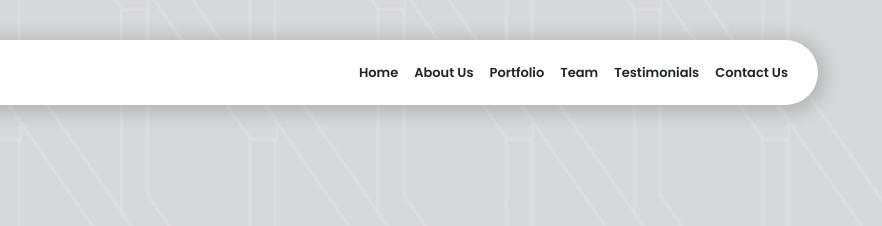
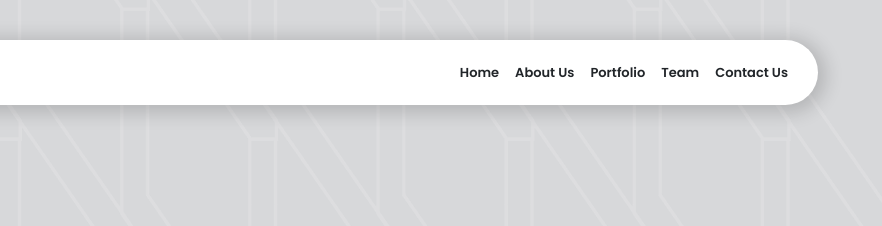
Before and after one commit to ANSABUDDIN/arcReactor, a website: page index.html in a window 1280 px wide. Shown: the top 226 px of the page, 398-1280 px from the left. Drawn offline with nearby package versions, Linux system fonts and the light colour scheme; grey boxes are pictures that could not be loaded; a small style sheet from the web is missing.

Commit message:
new work

```diff
--- a/index.html
+++ b/index.html
@@ -62,7 +62,7 @@
                 <a href="#about" class="nav_items">About Us</a>
                 <a href="#portfolio" class="nav_items">Portfolio</a>
                 <a href="#" class="nav_items">Team</a>
-                <a href="#" class="nav_items">Testimonials</a>
+                <!-- <a href="#" class="nav_items">Testimonials</a> -->
                 <a href="#" class="nav_items">Contact Us</a>
               </nav>
             </div>
@@ -76,7 +76,7 @@
               <a href="#about" class="nav_items">About Us</a>
               <a href="#portfolio" class="nav_items">Portfolio</a>
               <a href="#" class="nav_items">Team</a>
-              <a href="#" class="nav_items">Testimonials</a>
+              <!-- <a href="#" class="nav_items">Testimonials</a> -->
               <a href="#" class="nav_items">Contact Us</a>
             </nav>
             <div class="d-lg-none d-flex gap-3">
```
